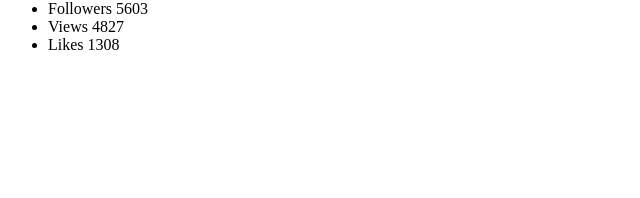
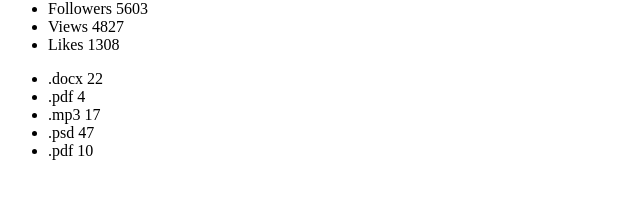
Before and after one commit to Chivapchichi2/goit-react-hw-01-components, a React (Create React App) app: page / in a window 1280 px wide. Shown: the part 536-734 px from the top of the page, without its empty margins (0-640 px from the left). Built offline with nearby package versions, Linux system fonts and the light colour scheme.

Commit message:
Statistics component

```diff
--- a/public/index.html
+++ b/public/index.html
@@ -16,6 +16,5 @@
   </head>
   <body>
     <div id="root"></div>
-    <!-- <script src="../src/index.js"></script> -->
   </body>
 </html>
--- a/src/components/App.js
+++ b/src/components/App.js
@@ -1,6 +1,8 @@
 import React from 'react';
 import Profile from './profile/Profile';
+import Statistics from './statistics/Statistics';
 import user from '../data/user.json';
+import statData from '../data/statistical-data.json';
 
  const App = () => {
   return (
@@ -13,7 +15,11 @@ import user from '../data/user.json';
         location={user.location}
         avatar= {user.avatar}
       />
-      </header>
+      <Statistics
+        stats={statData}
+        // title="Upload stats"
+      />
+    </header>
   );
 }
 
--- /dev/null
+++ b/src/components/statistics/Stat-list.js
@@ -0,0 +1,25 @@
+import React from 'react';
+import Stat from './Stat';
+import PropTypes from 'prop-types';
+
+const StatsList = ({ stats }) => (
+  <ul >
+    {stats.map(({id, label, percentage}) => (
+      <Stat
+        key= {id}
+        label= {label}
+        percentage={percentage}
+      />
+    ))}
+  </ul>
+);
+
+StatsList.propTypes = {
+  stats: PropTypes.arrayOf(
+    PropTypes.shape({
+      id: PropTypes.string.isRequired,
+    })
+  ).isRequired,
+};
+
+export default StatsList;
--- /dev/null
+++ b/src/components/statistics/Stat.js
@@ -0,0 +1,14 @@
+import React from 'react';
+import PropTypes from 'prop-types';
+const Stat = ({ label, percentage}) => {
+  return (<li >
+    <span >{label} </span>
+    <span >{percentage}</span>
+  </li>);
+};
+
+Stat.propTypes = {
+  label: PropTypes.string.isRequired,
+  percentage: PropTypes.number.isRequired
+}
+export default Stat;
--- /dev/null
+++ b/src/components/statistics/Statistics.js
@@ -0,0 +1,23 @@
+import React from 'react';
+import PropTypes from 'prop-types';
+import StatsList from './Stat-list';
+
+const Statistics = ({title, stats }) => (
+    <section >
+      {title && (<h2>{title}</h2>)}
+      <StatsList stats={stats} />
+    </section>
+  );
+
+Statistics.defaultProps = {
+  title:'',
+};
+
+Statistics.propTypes = {
+  stats: PropTypes.arrayOf(
+    PropTypes.shape({
+    })
+  ).isRequired,
+  title: PropTypes.string
+}
+export default Statistics;
--- /dev/null
+++ b/src/data/statistical-data.json
@@ -0,0 +1,7 @@
+[
+  { "id": "id-1", "label": ".docx", "percentage": 22 },
+  { "id": "id-2", "label": ".pdf", "percentage": 4 },
+  { "id": "id-3", "label": ".mp3", "percentage": 17 },
+  { "id": "id-4", "label": ".psd", "percentage": 47 },
+  { "id": "id-5", "label": ".pdf", "percentage": 10 }
+]
--- a/src/index.js
+++ b/src/index.js
@@ -4,8 +4,8 @@ import App from './components/App';
 
 
 ReactDOM.render(
-  // <React.StrictMode>
-    <App />,
-  // </React.StrictMode>,
+  <React.StrictMode>
+    <App />
+  </React.StrictMode>,
   document.getElementById('root')
 );
```
